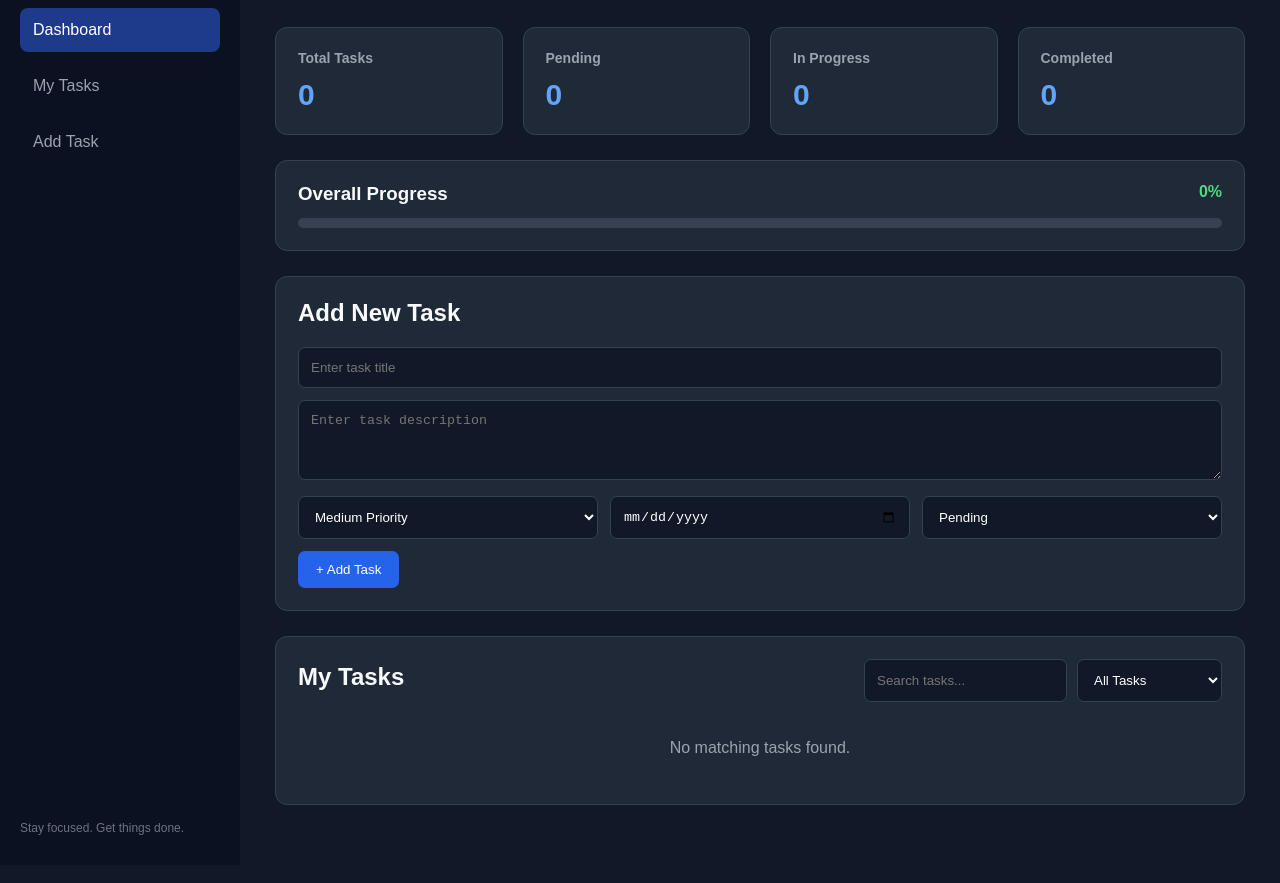
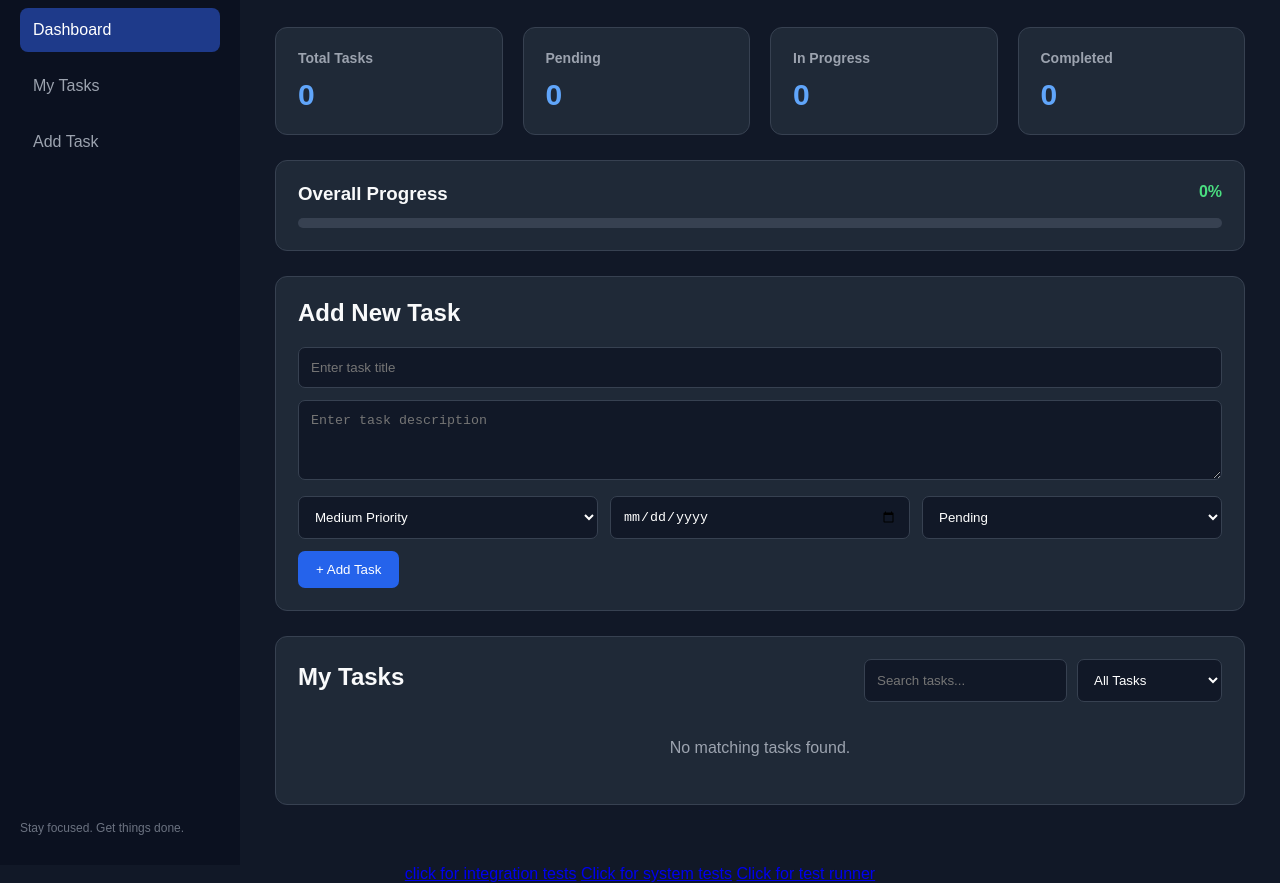
Before and after one commit to nandhakishore1507-ops/test-task, a plain HTML site: page index.html in a window 1280 px wide. Shown: the part 98-981 px from the top of the page. Drawn offline with Linux system fonts and the light colour scheme.

Commit message:
pages added

```diff
--- a/index.html
+++ b/index.html
@@ -124,7 +124,11 @@
 
     </main>
 </div>
-
+<center>
+<a href="integration-test.html">click for integration tests</a>
+<a href="systest.html">Click for system tests</a>
+<a href="test-runner.html">Click for test runner</a>
+</center>
 <script>
     let tasks = JSON.parse(localStorage.getItem("tasks")) || [];
 
```
